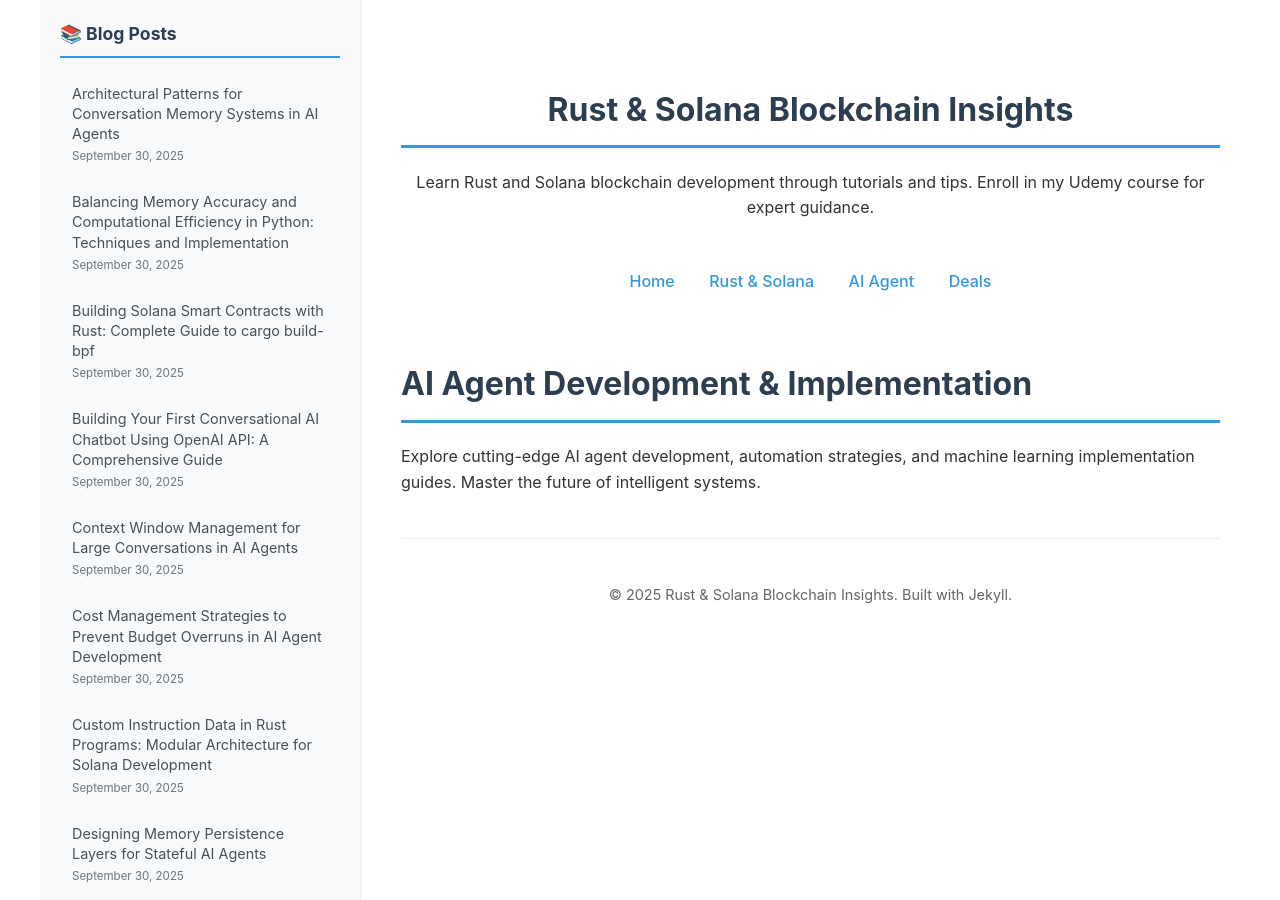
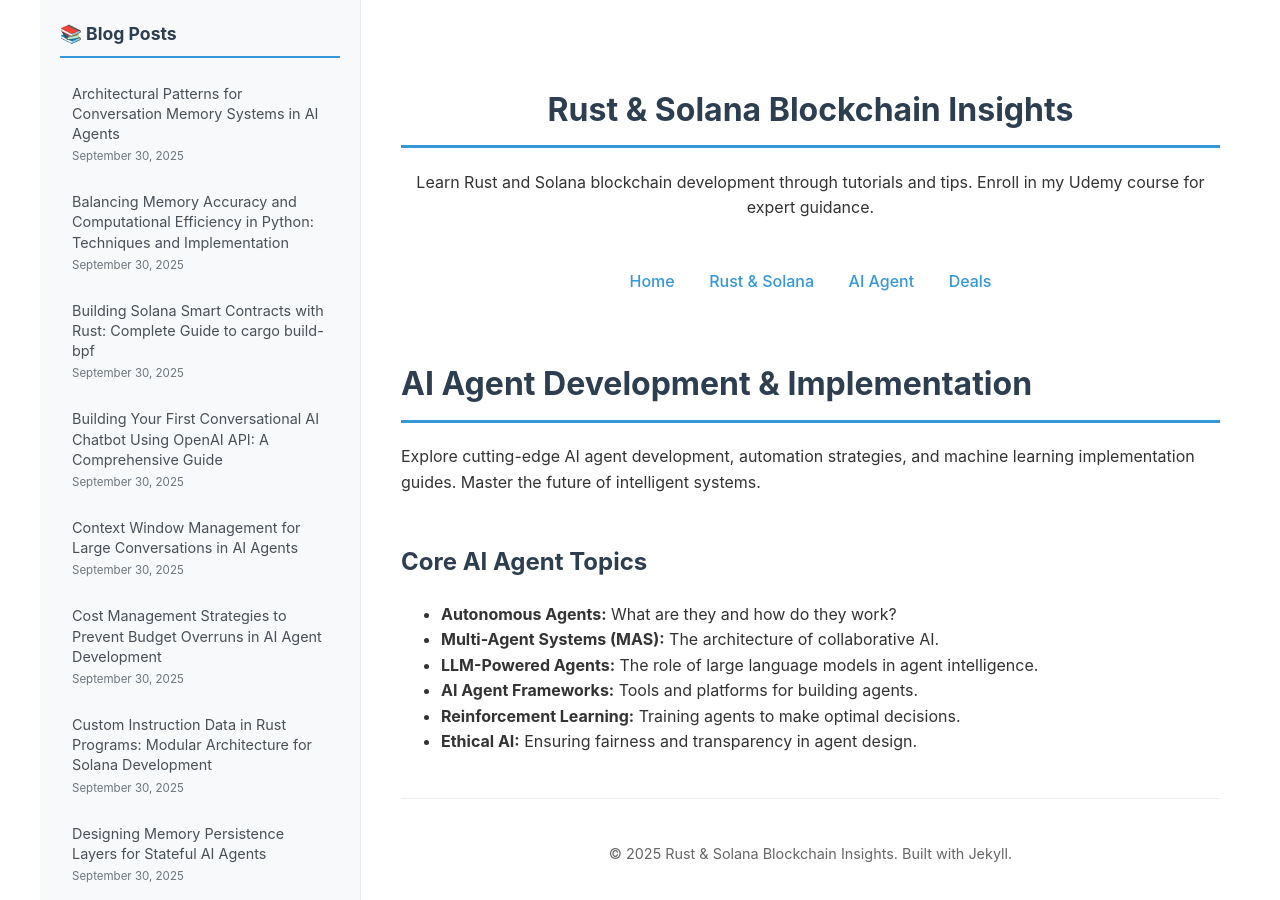
Before and after one commit to Junlian/Junlian.github.io, a Jekyll site: the page built from ai-agent.md, in a window 1280 px wide and 900 px high. Built offline with Jekyll 4.4.1, drawn with Linux system fonts in a browser that asks for light colours.

Commit message:
Chore: Add Core AI Agent Topics section

```diff
--- a/ai-agent.md
+++ b/ai-agent.md
@@ -8,3 +8,12 @@ permalink: /ai-agent/
 # AI Agent Development & Implementation
 
 Explore cutting-edge AI agent development, automation strategies, and machine learning implementation guides. Master the future of intelligent systems.
+
+## Core AI Agent Topics
+
+*   **Autonomous Agents:** What are they and how do they work?
+*   **Multi-Agent Systems (MAS):** The architecture of collaborative AI.
+*   **LLM-Powered Agents:** The role of large language models in agent intelligence.
+*   **AI Agent Frameworks:** Tools and platforms for building agents.
+*   **Reinforcement Learning:** Training agents to make optimal decisions.
+*   **Ethical AI:** Ensuring fairness and transparency in agent design.
```
